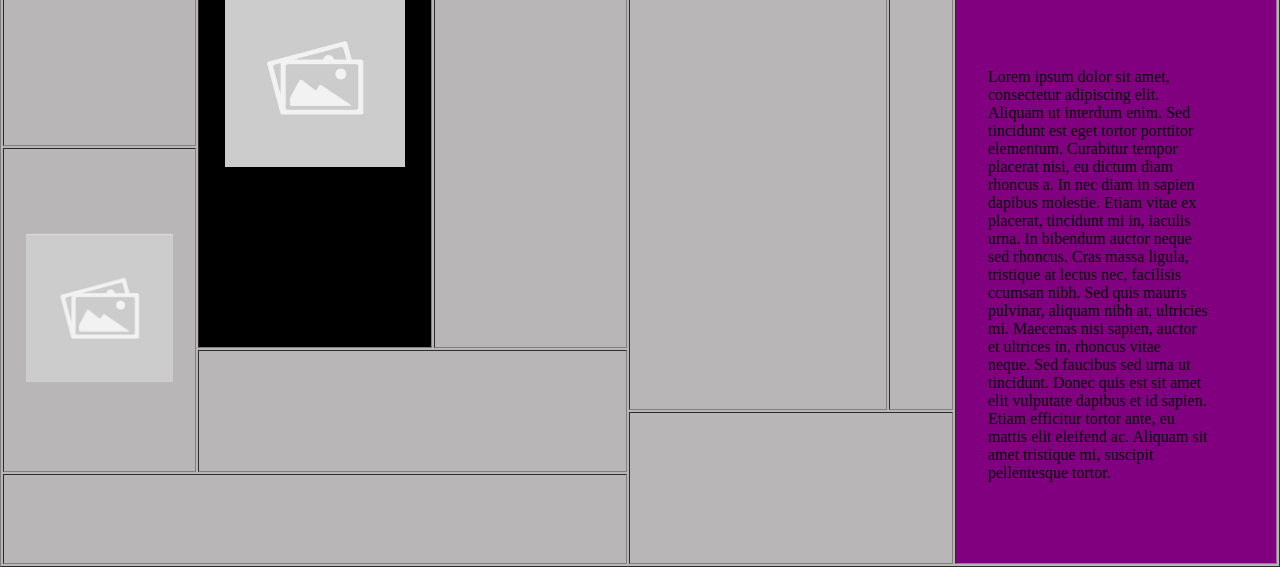
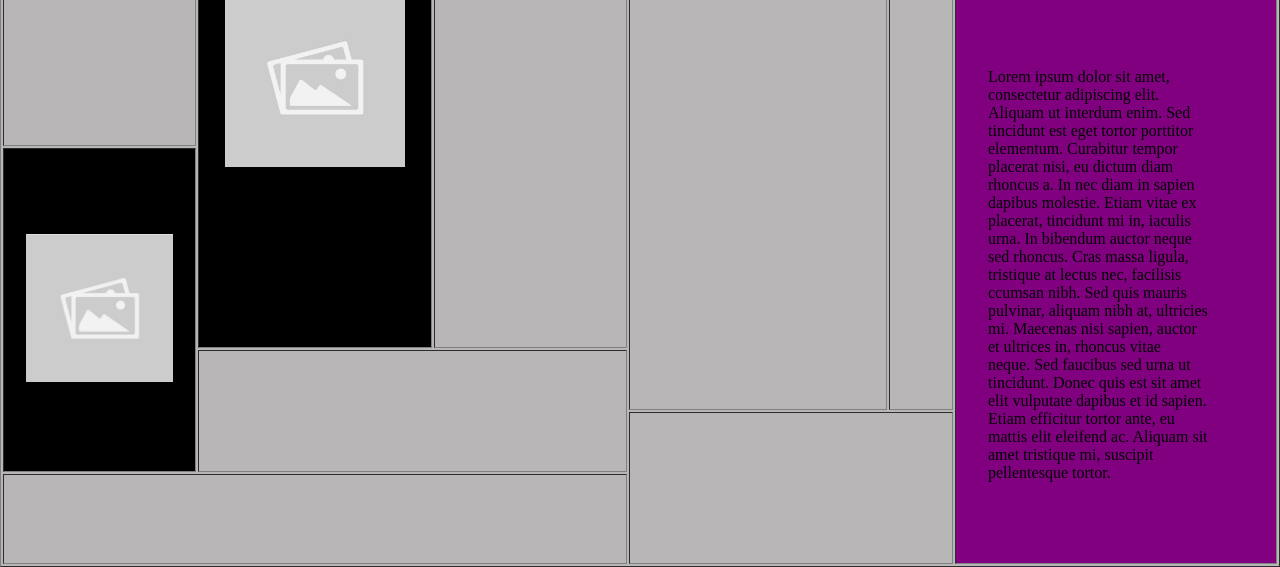
Before and after one commit to HenriquePoltronieri/Simulado-1a-etapa, a plain HTML site: page index.html in a window 1280 px wide. Shown: the part 233-800 px from the top of the page. Drawn offline with Linux system fonts and the light colour scheme.

Commit message:
Atualizar o style.css

```diff
--- a/style.css
+++ b/style.css
@@ -31,5 +31,7 @@ table{width: 100%;
         }
 #istock1img{width: 78%;}
 
-.istock2{text-align: center;}
+.istock2{text-align: center;
+    background-color: black;
+}
 #istock2img{width: 78%;}
```
